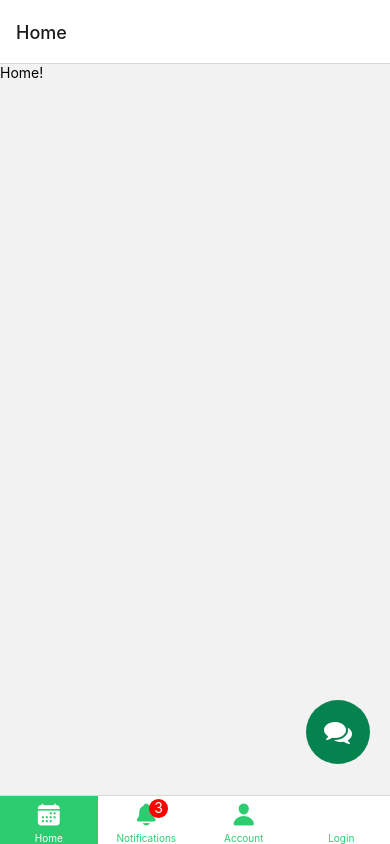
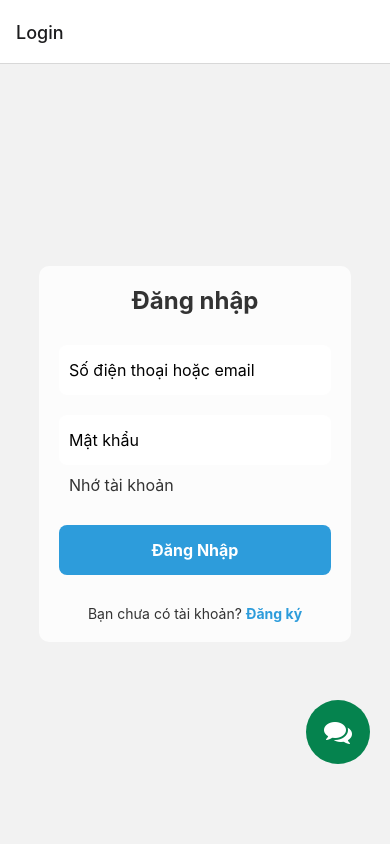
Before and after one commit to tranlequocthong313/FutManagerFE, a React Native app: screen /Home in a window 390 px wide. Built offline with nearby package versions, Linux system fonts and the light colour scheme.

Commit message:
fix register component

```diff
--- a/App.js
+++ b/App.js
@@ -1,84 +1,27 @@
 import React from 'react';
 import { NavigationContainer } from '@react-navigation/native';
-import { createBottomTabNavigator } from '@react-navigation/bottom-tabs';
-import HomeScreen from './screens/HomeScreen';
-import AccountScreen from './screens/AccountScreen';
-import NotificationsScreen from './screens/NotificationScreen';
-import Icon from 'react-native-vector-icons/Ionicons';
-import FontAwesomeIcon from 'react-native-vector-icons/FontAwesome';
-import AvatarTitle from './components/AvatarTitle';
-import { ImageBackground, StyleSheet, TouchableOpacity, View } from 'react-native';
+// import HomeScreen from './screens/HomeScreen';
 import FloatingChatBubble from './components/FloatingChatBubble';
 import LoginScreen from './screens/LoginScreen';
-import RegisterScreen from './screens/RegisterScreen'
+import RegisterScreen from './screens/RegisterScreen';
+import { createStackNavigator } from '@react-navigation/stack'
 
-const Tab = createBottomTabNavigator();
-
-const backgroundImage = { uri: 'https://placehold.co/600x300/png' };
+const Stack = createStackNavigator();
 
 export default function App() {
   return (
     <NavigationContainer>
-      <Tab.Navigator
-        screenOptions={({ route }) => ({
-          tabBarIcon: ({ focused, color, size }) => {
-            let iconName;
+      <Stack.Navigator initialRouteName='Login'>
 
-            if (route.name === 'Home') {
-              iconName = 'calendar';
-            } else if (route.name === 'Notifications') {
-              iconName = 'notifications';
-            } else if (route.name === 'Account') {
-              iconName = 'person';
-            }
-
-            return <Icon name={iconName} size={size} color={color} />;
-          },
-          tabBarActiveTintColor: '#fff',
-          tabBarInactiveTintColor: '#2ecc71',
-          tabBarActiveBackgroundColor: '#2ecc71',
-          tabBarStyle: { backgroundColor: 'white' },
-        })}
-      >
-        <Tab.Screen
-          name="Home"
-          component={HomeScreen}
-          options={{
-            tabBarLabel: 'Home',
-          }}
-        />
-        <Tab.Screen
-          name="Notifications"
-          component={NotificationsScreen}
-          options={{
-            tabBarLabel: 'Notifications',
-            tabBarBadge: 3,
-            tabBarBadgeStyle: { backgroundColor: 'red' },
-          }}
-        />
-        <Tab.Screen
-          name="Account"
-          component={AccountScreen}
-          options={{
-            headerTitleAlign: 'center',
-            headerTitle: (props) => <AvatarTitle {...props} />,
-            headerBackground: () => (
-              <ImageBackground
-                source={backgroundImage}
-                style={StyleSheet.absoluteFill}
-              />
-            ),
-          }}
-        />
-        <Tab.Screen
+        <Stack.Screen
           name="Login"
           component={LoginScreen}
         />
-        {/* <Tab.Screen
+        <Stack.Screen
           name="Register"
           component={RegisterScreen}
-        /> */}
-      </Tab.Navigator>
+        />
+      </Stack.Navigator>
       <FloatingChatBubble />
     </NavigationContainer>
   );
--- a/screens/HomeScreen.js
+++ b/screens/HomeScreen.js
@@ -1,25 +1,71 @@
 import React from 'react';
-import { View, Text, StyleSheet } from 'react-native';
+import { StyleSheet } from 'react-native';
+import { createBottomTabNavigator } from '@react-navigation/bottom-tabs';
+import AccountScreen from './AccountScreen';
+import NotificationsScreen from './NotificationScreen';
+import Icon from 'react-native-vector-icons/Ionicons';
+import AvatarTitle from '../components/AvatarTitle';
+import { ImageBackground } from 'react-native';
+
+const Tab = createBottomTabNavigator();
+
+const backgroundImage = { uri: 'https://placehold.co/600x300/png' };
 
 function HomeScreen() {
   return (
-    <View style={styles}>
-      <Text>Home!</Text>
-    </View>
+ <Tab.Navigator
+        screenOptions={({ route }) => ({
+          tabBarIcon: ({ focused, color, size }) => {
+            let iconName;
+
+            if (route.name === 'Home') {
+              iconName = 'calendar';
+            } else if (route.name === 'Notifications') {
+              iconName = 'notifications';
+            } else if (route.name === 'Account') {
+              iconName = 'person';
+            }
+
+            return <Icon name={iconName} size={size} color={color} />;
+          },
+          tabBarActiveTintColor: '#fff',
+          tabBarInactiveTintColor: '#2ecc71',
+          tabBarActiveBackgroundColor: '#2ecc71',
+          tabBarStyle: { backgroundColor: 'white' },
+        })}
+      >
+        <Tab.Screen
+          name="Home"
+          component={HomeScreen}
+          options={{
+            tabBarLabel: 'Home',
+          }}
+        />
+        <Tab.Screen
+          name="Notifications"
+          component={NotificationsScreen}
+          options={{
+            tabBarLabel: 'Notifications',
+            tabBarBadge: 3,
+            tabBarBadgeStyle: { backgroundColor: 'red' },
+          }}
+        />
+        <Tab.Screen
+          name="Account"
+          component={AccountScreen}
+          options={{
+            headerTitleAlign: 'center',
+            headerTitle: (props) => <AvatarTitle {...props} />,
+            headerBackground: () => (
+              <ImageBackground
+                source={backgroundImage}
+                style={StyleSheet.absoluteFill}
+              />
+            ),
+          }}
+        />
+      </Tab.Navigator>
   );
 }
 
-const styles = StyleSheet.create({
-  container: {
-    flex: 1,
-    justifyContent: 'center',
-    alignItems: 'center',
-    backgroundColor: '#2ecc71',
-  },
-  text: {
-    fontSize: 24,
-    color: '#fff',
-  },
-});
-
 export default HomeScreen;
--- a/screens/LoginScreen.js
+++ b/screens/LoginScreen.js
@@ -7,7 +7,6 @@ import CustomButton from '../components/CustomButton';  // Sửa lại đường
 const LoginScreen = () => {
   const [email, setEmail] = useState('');
   const [password, setPassword] = useState('');
-  const [rememberMe, setRememberMe] = useState(false);
 
   return (
     <ImageBackground
--- a/screens/RegisterScreen.js
+++ b/screens/RegisterScreen.js
@@ -1,10 +1,8 @@
 import React from 'react';
 import { View, Text, StyleSheet, ImageBackground } from 'react-native';
-import RegisterInput from '../components/RegisterInput';
-import RegisterButton from '../components/RegisterButton';
 // import loginBackground from '../asset/Loginbackground'
 
-const RegisterScreen = ({ navigation }) => {
+const RegisterScreen = () => {
   return (
     <ImageBackground
       // source={loginBackground} // Đặt link ảnh nền
@@ -13,22 +11,18 @@ const RegisterScreen = ({ navigation }) => {
       <View style={styles.container}>
         <Text style={styles.title}>Đăng Ký</Text>
 
-        <RegisterInput placeholder="Số điện thoại hoặc email" icon="close" />
-        <RegisterInput placeholder="Tên đầy đủ" icon="close" />
-        <RegisterInput placeholder="Mật khẩu" icon="eye" secureTextEntry={true} />
-        <RegisterInput placeholder="Nhập lại mật khẩu" icon="eye" secureTextEntry={true} />
-
-        <RegisterButton title="Đăng Ký" onPress={() => { /* Xử lý đăng ký */ }} />
         <Text style={styles.loginText}>
           Bạn đã có tài khoản?{' '}
-          <Text style={styles.loginLink} onPress={() => navigation.navigate('Login')}>
+          <Text style={styles.loginLink} onPress={() => { } }>
             Đăng nhập
           </Text>
         </Text>
       </View>
     </ImageBackground>
   );
-};
+}
+
+export default RegisterScreen;
 
 const styles = StyleSheet.create({
   background: {
@@ -58,5 +52,3 @@ const styles = StyleSheet.create({
     fontWeight: 'bold',
   },
 });
-
-export default RegisterScreen;
```
